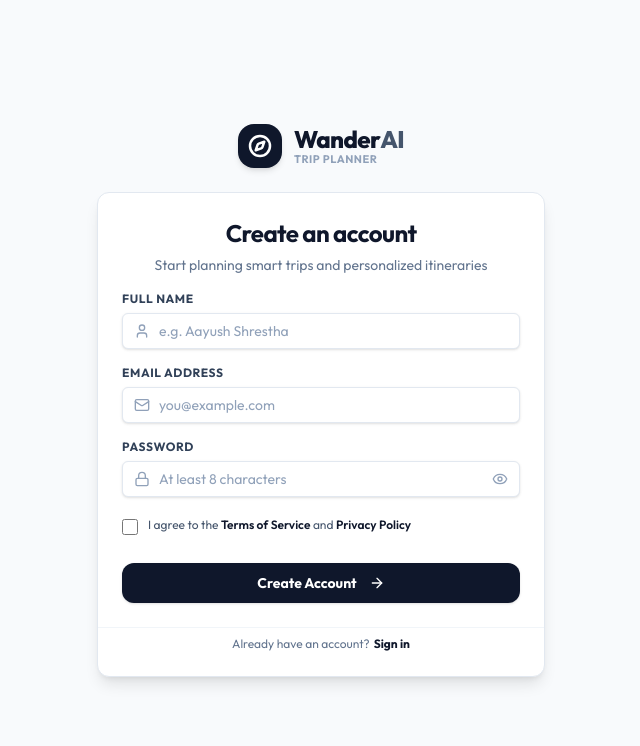
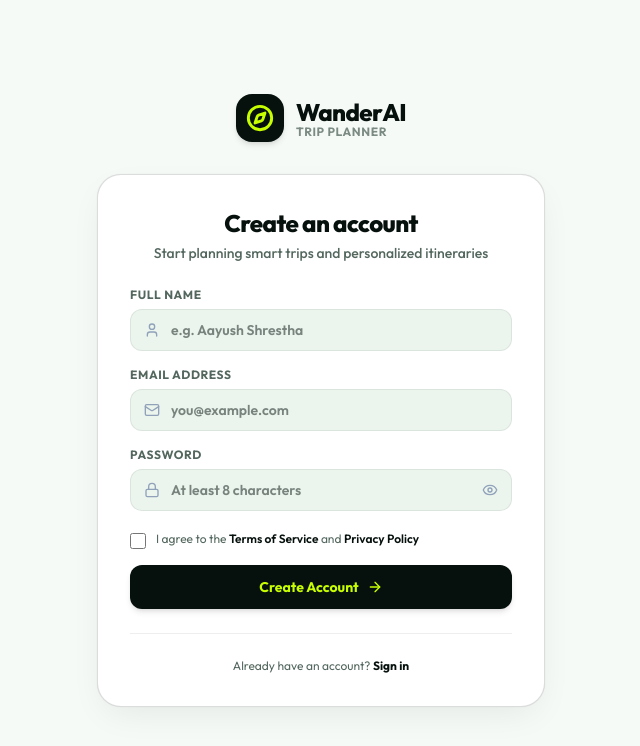
Before and after one commit to Aayushstha26/Trip-planning-and-recommendation-system, a React (Vite) app in the folder frontend/: page /signup in a window 1280 px wide. Shown: the top 746 px of the page, without its empty margins (319-959 px from the left). Built offline with nearby package versions, Linux system fonts and the light colour scheme; no server answers.

Commit message:
feat: add authentication hooks, login and signup pages, schemas, and API client

```diff
--- a/frontend/src/hooks/useAuth.js
+++ b/frontend/src/hooks/useAuth.js
@@ -13,25 +13,43 @@ export const useRegister = (options = {}) => {
 export const useLogin = (options = {}) => {
   const dispatch = useAppDispatch()
   const queryClient = useQueryClient()
+  const { onSuccess: customOnSuccess, ...mutationOptions } = options
 
   return useMutation({
     mutationFn: (credentials) => authApi.login(credentials),
+    ...mutationOptions,
     onSuccess: (data, variables, context) => {
       const user = data?.user
       const token = data?.accessToken || data?.token
 
       if (user && token) {
         dispatch(setCredentials({ user, token }))
-        localStorage.setItem('token', token)
-        localStorage.setItem('user', JSON.stringify(user))
       }
 
       queryClient.invalidateQueries({ queryKey: ['currentUser'] })
 
-      if (options.onSuccess) {
-        options.onSuccess(data, variables, context)
+      if (customOnSuccess) {
+        customOnSuccess(data, variables, context)
       }
     },
-    ...options,
   })
 }
+
+export const useLogout = (options = {}) => {
+  const dispatch = useAppDispatch()
+  const queryClient = useQueryClient()
+  const { onSuccess: customOnSuccess, ...mutationOptions } = options
+
+  return useMutation({
+    mutationFn: () => authApi.logout(),
+    ...mutationOptions,
+    onSuccess: (data, variables, context) => {
+      dispatch(logoutAction())
+      queryClient.clear()
+
+      if (customOnSuccess) {
+        customOnSuccess(data, variables, context)
+      }
+    },
+  })
+}
--- a/frontend/src/pages/auth/login/Login.jsx
+++ b/frontend/src/pages/auth/login/Login.jsx
@@ -1,37 +1,37 @@
 import { useState } from 'react'
 import { Link, useNavigate } from 'react-router-dom'
-import { Compass, Mail, Lock, ArrowRight, Eye, EyeOff } from 'lucide-react'
-import { useAppDispatch } from '@/store/hooks'
-import { setCredentials } from '@/store/slices/authSlice'
+import { useForm } from 'react-hook-form'
+import { zodResolver } from '@hookform/resolvers/zod'
+import { toast } from 'sonner'
+import { Compass, Mail, Lock, ArrowRight, Eye, EyeOff, Loader2 } from 'lucide-react'
+import { loginSchema, loginDefaultValues } from '@/schemas'
+import { useLogin } from '@/hooks/useAuth'
 
 export const Login = () => {
   const navigate = useNavigate()
-  const dispatch = useAppDispatch()
+  const [showPassword, setShowPassword] = useState(false)
 
-  const [email, setEmail] = useState('')
-  const [password, setPassword] = useState('')
-  const [showPassword, setShowPassword] = useState(false)
-  const [isLoading, setIsLoading] = useState(false)
-  const [errorMessage, setErrorMessage] = useState('')
+  const { mutate: loginUser, isPending } = useLogin({
+    onSuccess: (data) => {
+      toast.success(data?.message || 'Welcome back!')
+      navigate('/')
+    },
+    onError: (err) => {
+      toast.error(err?.message || 'Invalid email or password. Please try again.')
+    },
+  })
 
-  const handleSubmit = async (e) => {
-    e.preventDefault()
-    setErrorMessage('')
-    setIsLoading(true)
-
-    try {
-      dispatch(
-        setCredentials({
-          user: { email, name: email.split('@')[0] },
-          token: 'demo_token_123',
-        })
-      )
-      navigate('/')
-    } catch (err) {
-      setErrorMessage(err.message || 'Login failed. Please check your credentials.')
-    } finally {
-      setIsLoading(false)
-    }
+  const {
+    register,
+    handleSubmit,
+    formState: { errors },
+  } = useForm({
+    resolver: zodResolver(loginSchema),
+    defaultValues: loginDefaultValues,
+    mode: 'onTouched',
+  })
+  const onSubmit = (data) => {
+    loginUser({ email: data.email, password: data.password })
   }
 
   return (
@@ -97,13 +97,9 @@ export const Login = () => {
           </p>
         </div>
 
-        {errorMessage && (
-          <div className="mb-4 p-3 rounded-xl bg-rose-50 border border-rose-200 text-rose-700 text-xs font-semibold">
-            {errorMessage}
-          </div>
-        )}
 
-        <form onSubmit={handleSubmit} className="space-y-4">
+        <form onSubmit={handleSubmit(onSubmit)} className="space-y-4">
+          {/* Email */}
           <div>
             <label
               className="block text-xs font-bold uppercase tracking-wider mb-1.5"
@@ -115,20 +111,22 @@ export const Login = () => {
               <Mail className="h-4 w-4 absolute left-3.5 top-1/2 -translate-y-1/2 text-slate-400" />
               <input
                 type="email"
-                required
-                value={email}
-                onChange={(e) => setEmail(e.target.value)}
                 placeholder="name@example.com"
                 className="w-full border rounded-xl pl-10 pr-4 py-2.5 text-sm font-semibold focus:outline-none transition-colors"
                 style={{
                   backgroundColor: 'var(--theme-elevated)',
-                  borderColor: 'var(--theme-border-subtle)',
+                  borderColor: errors.email ? 'rgb(239 68 68)' : 'var(--theme-border-subtle)',
                   color: 'var(--theme-text-main)',
                 }}
+                {...register('email')}
               />
             </div>
+            {errors.email && (
+              <p className="mt-1 text-xs text-red-500 font-medium">{errors.email.message}</p>
+            )}
           </div>
 
+          {/* Password */}
           <div>
             <div className="flex items-center justify-between mb-1.5">
               <label
@@ -145,16 +143,14 @@ export const Login = () => {
               <Lock className="h-4 w-4 absolute left-3.5 top-1/2 -translate-y-1/2 text-slate-400" />
               <input
                 type={showPassword ? 'text' : 'password'}
-                required
-                value={password}
-                onChange={(e) => setPassword(e.target.value)}
                 placeholder="••••••••"
                 className="w-full border rounded-xl pl-10 pr-10 py-2.5 text-sm font-semibold focus:outline-none transition-colors"
                 style={{
                   backgroundColor: 'var(--theme-elevated)',
-                  borderColor: 'var(--theme-border-subtle)',
+                  borderColor: errors.password ? 'rgb(239 68 68)' : 'var(--theme-border-subtle)',
                   color: 'var(--theme-text-main)',
                 }}
+                {...register('password')}
               />
               <button
                 type="button"
@@ -164,19 +160,26 @@ export const Login = () => {
                 {showPassword ? <EyeOff className="h-4 w-4" /> : <Eye className="h-4 w-4" />}
               </button>
             </div>
+            {errors.password && (
+              <p className="mt-1 text-xs text-red-500 font-medium">{errors.password.message}</p>
+            )}
           </div>
 
+          {/* Submit */}
           <button
             type="submit"
-            disabled={isLoading}
+            disabled={isPending}
             className="w-full mt-2 py-3 rounded-xl font-bold text-sm transition-all flex items-center justify-center gap-2 cursor-pointer active:scale-95 disabled:opacity-50 shadow-md"
             style={{
               backgroundColor: 'var(--theme-primary)',
               color: 'var(--theme-primary-text)',
             }}
           >
-            {isLoading ? (
-              <span className="h-4 w-4 border-2 border-t-transparent rounded-full animate-spin" />
+            {isPending ? (
+              <>
+                <Loader2 className="h-4 w-4 animate-spin" />
+                Signing in...
+              </>
             ) : (
               <>
                 <span>Sign In</span>
@@ -190,8 +193,12 @@ export const Login = () => {
           className="mt-6 pt-6 border-t text-center text-xs"
           style={{ borderColor: 'var(--theme-border-subtle)', color: 'var(--theme-text-muted)' }}
         >
-          Don't have an account?{' '}
-          <Link to="/signup" className="font-bold text-slate-900 hover:underline">
+          Don&apos;t have an account?{' '}
+          <Link
+            to="/signup"
+            className="font-bold hover:underline"
+            style={{ color: 'var(--theme-text-main)' }}
+          >
             Sign up
           </Link>
         </div>
--- a/frontend/src/pages/auth/signUp/SignUp.jsx
+++ b/frontend/src/pages/auth/signUp/SignUp.jsx
@@ -13,17 +13,7 @@ import {
   ArrowRight,
   Loader2,
 } from "lucide-react";
-import {
-  Card,
-  CardContent,
-  CardDescription,
-  CardFooter,
-  CardHeader,
-  CardTitle,
-} from "@/components/ui/card";
-import { Button } from "@/components/ui/button";
-import { Input } from "@/components/ui/input";
-import { signUpSchema } from "@/schemas";
+import { signUpSchema, signUpDefaultValues } from "@/schemas";
 import { useRegister } from "@/hooks/useAuth";
 
 export const SignUp = () => {
@@ -35,20 +25,14 @@ export const SignUp = () => {
     isPending,
     isSuccess,
   } = useRegister({
-    onSuccess: () => {
-      toast.success("Account created!", {
-        description: "Redirecting you to login...",
-      });
-      setTimeout(() => {
+    onSuccess: (data) => {
+      toast.success(data?.message || "Account created!");
       navigate("/login", {
         state: { message: "Account created successfully! Please sign in." },
       });
-      }, 1500);
     },
     onError: (err) => {
-      toast.error("Registration failed", {
-        description: err?.message || "Something went wrong. Please try again.",
-      });
+      toast.error(err?.message || "Something went wrong. Please try again.");
     },
   });
 
@@ -58,12 +42,7 @@ export const SignUp = () => {
     formState: { errors },
   } = useForm({
     resolver: zodResolver(signUpSchema),
-    defaultValues: {
-      name: "",
-      email: "",
-      password: "",
-      agreeTerms: false,
-    },
+    defaultValues: signUpDefaultValues,
     mode: "onTouched",
   });
 
@@ -76,96 +55,164 @@ export const SignUp = () => {
   };
 
   return (
-    <div className="min-h-screen bg-slate-50 flex flex-col justify-center items-center px-4 sm:px-6 lg:px-8 py-12">
-      {/* Brand Logo Header */}
-      <div className="mb-6 text-center">
+    <div
+      className="min-h-screen flex flex-col justify-center items-center px-4 sm:px-6 lg:px-8 relative overflow-hidden transition-colors duration-300 py-12"
+      style={{
+        backgroundColor: "var(--theme-bg)",
+        color: "var(--theme-text-main)",
+      }}
+    >
+      {/* Background ambient radial glow */}
+      <div
+        className="absolute top-1/2 left-1/2 -translate-x-1/2 -translate-y-1/2 w-[550px] h-[400px] blur-3xl -z-10 rounded-full pointer-events-none opacity-30 transition-all duration-500"
+        style={{
+          background: `radial-gradient(circle, var(--theme-glow) 0%, transparent 70%)`,
+        }}
+      />
+
+      {/* Brand Logo */}
+      <div className="mb-8 text-center">
         <Link to="/" className="inline-flex items-center gap-3 group">
-          <div className="h-11 w-11 rounded-2xl bg-slate-900 text-white flex items-center justify-center shadow-md group-hover:scale-105 transition-transform">
-            <Compass className="h-6 w-6 stroke-[2.5]" />
+          <div
+            className="h-12 w-12 rounded-2xl flex items-center justify-center transition-transform group-hover:scale-105 shadow-md"
+            style={{
+              backgroundColor: "var(--theme-primary)",
+              color: "var(--theme-primary-text)",
+            }}
+          >
+            <Compass className="h-7 w-7 stroke-[2.5]" />
           </div>
           <div className="text-left">
-            <span className="text-2xl font-extrabold tracking-tight text-slate-900">
-              Wander<span className="text-slate-600">AI</span>
+            <span
+              className="text-2xl font-extrabold tracking-tight"
+              style={{ color: "var(--theme-text-main)" }}
+            >
+              Wander<span style={{ color: "var(--theme-primary)" }}>AI</span>
             </span>
-            <span className="text-[11px] block font-bold text-slate-400 tracking-wider uppercase -mt-1">
+            <span
+              className="text-xs block font-bold -mt-1 tracking-wider uppercase opacity-75"
+              style={{ color: "var(--theme-text-muted)" }}
+            >
               Trip Planner
             </span>
           </div>
         </Link>
       </div>
 
-      {/* Main Form Card */}
-      <Card className="w-full max-w-md shadow-lg border-slate-200 bg-white">
-        <CardHeader className="text-center pb-4">
-          <CardTitle className="text-2xl font-bold tracking-tight text-slate-900">
+      {/* Signup Card */}
+      <div
+        className="w-full max-w-md p-8 rounded-3xl border transition-all duration-300 shadow-xl"
+        style={{
+          backgroundColor: "var(--theme-surface-solid)",
+          borderColor: "var(--theme-border)",
+          boxShadow: "var(--theme-card-shadow)",
+        }}
+      >
+        <div className="text-center mb-6">
+          <h2
+            className="text-2xl font-extrabold tracking-tight"
+            style={{ color: "var(--theme-text-main)" }}
+          >
             Create an account
-          </CardTitle>
-          <CardDescription className="text-sm text-slate-500">
+          </h2>
+          <p
+            className="text-sm mt-1 font-medium"
+            style={{ color: "var(--theme-text-muted)" }}
+          >
             Start planning smart trips and personalized itineraries
-          </CardDescription>
-        </CardHeader>
+          </p>
+        </div>
 
-        <CardContent>
         <form onSubmit={handleSubmit(onSubmit)} className="space-y-4">
-            {/* 1. Full Name */}
+          {/* Full Name */}
           <div>
-              <label className="block text-xs font-bold uppercase tracking-wider text-slate-700 mb-1.5">
+            <label
+              className="block text-xs font-bold uppercase tracking-wider mb-1.5"
+              style={{ color: "var(--theme-text-muted)" }}
+            >
               Full Name
             </label>
             <div className="relative">
-                <User className="h-4 w-4 absolute left-3 top-1/2 -translate-y-1/2 text-slate-400" />
-                <Input
+              <User className="h-4 w-4 absolute left-3.5 top-1/2 -translate-y-1/2 text-slate-400" />
+              <input
                 type="text"
                 placeholder="e.g. Aayush Shrestha"
-                  className={`pl-9 ${errors.name ? "border-red-500 focus-visible:ring-red-500" : ""}`}
+                className="w-full border rounded-xl pl-10 pr-4 py-2.5 text-sm font-semibold focus:outline-none transition-colors"
+                style={{
+                  backgroundColor: "var(--theme-elevated)",
+                  borderColor: errors.name
+                    ? "rgb(239 68 68)"
+                    : "var(--theme-border-subtle)",
+                  color: "var(--theme-text-main)",
+                }}
                 {...register("name")}
               />
             </div>
             {errors.name && (
-                <p className="mt-1 text-xs text-red-600 font-medium">
+              <p className="mt-1 text-xs text-red-500 font-medium">
                 {errors.name.message}
               </p>
             )}
           </div>
 
-            {/* 2. Email Address */}
+          {/* Email Address */}
           <div>
-              <label className="block text-xs font-bold uppercase tracking-wider text-slate-700 mb-1.5">
+            <label
+              className="block text-xs font-bold uppercase tracking-wider mb-1.5"
+              style={{ color: "var(--theme-text-muted)" }}
+            >
               Email Address
             </label>
             <div className="relative">
-                <Mail className="h-4 w-4 absolute left-3 top-1/2 -translate-y-1/2 text-slate-400" />
-                <Input
+              <Mail className="h-4 w-4 absolute left-3.5 top-1/2 -translate-y-1/2 text-slate-400" />
+              <input
                 type="email"
                 placeholder="you@example.com"
-                  className={`pl-9 ${errors.email ? "border-red-500 focus-visible:ring-red-500" : ""}`}
+                className="w-full border rounded-xl pl-10 pr-4 py-2.5 text-sm font-semibold focus:outline-none transition-colors"
+                style={{
+                  backgroundColor: "var(--theme-elevated)",
+                  borderColor: errors.email
+                    ? "rgb(239 68 68)"
+                    : "var(--theme-border-subtle)",
+                  color: "var(--theme-text-main)",
+                }}
                 {...register("email")}
               />
             </div>
             {errors.email && (
-                <p className="mt-1 text-xs text-red-600 font-medium">
+              <p className="mt-1 text-xs text-red-500 font-medium">
                 {errors.email.message}
               </p>
             )}
           </div>
 
-            {/* 3. Password */}
+          {/* Password */}
           <div>
-              <label className="block text-xs font-bold uppercase tracking-wider text-slate-700 mb-1.5">
+            <label
+              className="block text-xs font-bold uppercase tracking-wider mb-1.5"
+              style={{ color: "var(--theme-text-muted)" }}
+            >
               Password
             </label>
             <div className="relative">
-                <Lock className="h-4 w-4 absolute left-3 top-1/2 -translate-y-1/2 text-slate-400" />
-                <Input
+              <Lock className="h-4 w-4 absolute left-3.5 top-1/2 -translate-y-1/2 text-slate-400" />
+              <input
                 type={showPassword ? "text" : "password"}
                 placeholder="At least 8 characters"
-                  className={`pl-9 pr-10 ${errors.password ? "border-red-500 focus-visible:ring-red-500" : ""}`}
+                className="w-full border rounded-xl pl-10 pr-10 py-2.5 text-sm font-semibold focus:outline-none transition-colors"
+                style={{
+                  backgroundColor: "var(--theme-elevated)",
+                  borderColor: errors.password
+                    ? "rgb(239 68 68)"
+                    : "var(--theme-border-subtle)",
+                  color: "var(--theme-text-main)",
+                }}
                 {...register("password")}
               />
               <button
                 type="button"
                 onClick={() => setShowPassword((prev) => !prev)}
-                  className="absolute right-3 top-1/2 -translate-y-1/2 text-slate-400 hover:text-slate-700"
+                className="absolute right-3.5 top-1/2 -translate-y-1/2 text-slate-400 hover:text-slate-700 cursor-pointer"
               >
                 {showPassword ? (
                   <EyeOff className="h-4 w-4" />
@@ -174,77 +221,92 @@ export const SignUp = () => {
                 )}
               </button>
             </div>
-
             {errors.password && (
-                <p className="mt-1 text-xs text-red-600 font-medium">
+              <p className="mt-1 text-xs text-red-500 font-medium">
                 {errors.password.message}
               </p>
             )}
           </div>
 
-            {/* 5. Terms and Privacy Checkbox */}
+          {/* Terms Checkbox */}
           <div className="pt-1">
             <label className="flex items-start gap-2.5 cursor-pointer select-none">
               <input
                 type="checkbox"
-                  className="mt-0.5 h-4 w-4 rounded border-slate-300 text-slate-900 focus:ring-slate-950"
+                className="mt-0.5 h-4 w-4 rounded"
+                style={{ accentColor: "var(--theme-primary)" }}
                 {...register("agreeTerms")}
               />
-                <span className="text-xs text-slate-600 leading-snug">
+              <span
+                className="text-xs leading-snug"
+                style={{ color: "var(--theme-text-muted)" }}
+              >
                 I agree to the{" "}
                 <a
                   href="#"
-                    className="font-semibold text-slate-900 hover:underline"
+                  className="font-semibold hover:underline"
+                  style={{ color: "var(--theme-text-main)" }}
                 >
                   Terms of Service
                 </a>{" "}
                 and{" "}
                 <a
                   href="#"
-                    className="font-semibold text-slate-900 hover:underline"
+                  className="font-semibold hover:underline"
+                  style={{ color: "var(--theme-text-main)" }}
                 >
                   Privacy Policy
                 </a>
               </span>
             </label>
             {errors.agreeTerms && (
-                <p className="mt-1 text-xs text-red-600 font-medium">
+              <p className="mt-1 text-xs text-red-500 font-medium">
                 {errors.agreeTerms.message}
               </p>
             )}
           </div>
 
-            {/* 6. Submit Button */}
-            <Button
+          {/* Submit Button */}
+          <button
             type="submit"
             disabled={isPending || isSuccess}
-              className="w-full h-10 mt-3 font-bold rounded-xl text-sm"
+            className="w-full mt-2 py-3 rounded-xl font-bold text-sm transition-all flex items-center justify-center gap-2 cursor-pointer active:scale-95 disabled:opacity-50 shadow-md"
+            style={{
+              backgroundColor: "var(--theme-primary)",
+              color: "var(--theme-primary-text)",
+            }}
           >
             {isPending ? (
               <>
-                  <Loader2 className="h-4 w-4 animate-spin mr-2" />
+                <Loader2 className="h-4 w-4 animate-spin" />
                 Creating account...
               </>
             ) : (
               <>
                 <span>Create Account</span>
-                  <ArrowRight className="h-4 w-4 ml-1" />
+                <ArrowRight className="h-4 w-4" />
               </>
             )}
-            </Button>
+          </button>
         </form>
-        </CardContent>
 
-        <CardFooter className="pt-2 pb-6 border-t border-slate-100 flex justify-center text-xs text-slate-500">
+        <div
+          className="mt-6 pt-6 border-t text-center text-xs"
+          style={{
+            borderColor: "var(--theme-border-subtle)",
+            color: "var(--theme-text-muted)",
+          }}
+        >
           Already have an account?{" "}
           <Link
             to="/login"
-            className="ml-1 font-bold text-slate-900 hover:underline"
+            className="font-bold hover:underline"
+            style={{ color: "var(--theme-text-main)" }}
           >
             Sign in
           </Link>
-        </CardFooter>
-      </Card>
+        </div>
+      </div>
     </div>
   );
 };
```
Also changed, not shown: frontend/src/api/apiClient.js (+12 -34 lines), frontend/src/schemas/auth.schema.js (+12 -0 lines), 1 other file (tests, documents, lock files or other folders). Lines whose indentation alone changed are shown as unchanged.
